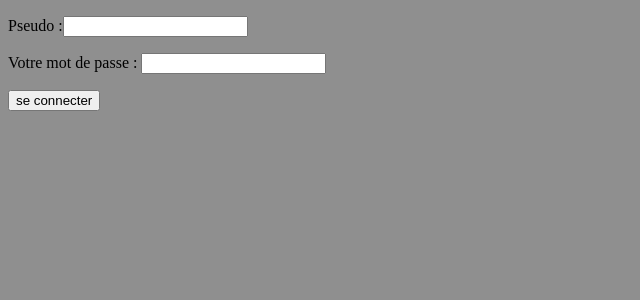
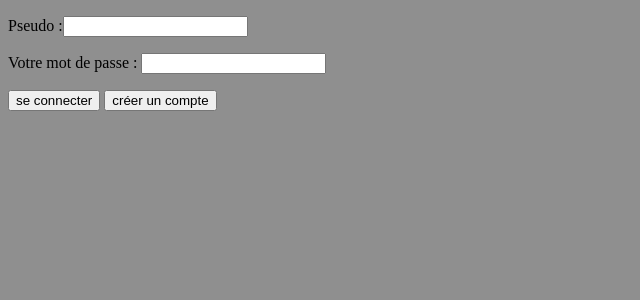
Before and after one commit to beltramem/projetWeb, a PHP site: page /connexion/index in a window 1280 px wide. Shown: the part 122-422 px from the top of the page, without its empty margins (0-640 px from the left). Run offline with PHP 8.4, Linux system fonts and the light colour scheme.

Commit message:
connexion up

```diff
--- a/view/accountCreate/index.php
+++ b/view/accountCreate/index.php
@@ -18,6 +18,6 @@
 	</p>
 	</form>
 	<button type="submit" form="form1" value="Submit">Créer le compte</button>
-
+	<a href="."><button>retour</button>	</a>
 	</section>
 </body>
--- a/view/connexion/index.php
+++ b/view/connexion/index.php
@@ -11,6 +11,7 @@
 	</p>
 	</form>
 	<button type="submit" form="form1" value="Submit">se connecter</button>
+	<a href="?page=accountCreate"><button>créer un compte</button>
 
 	</section>
 </body>
```
